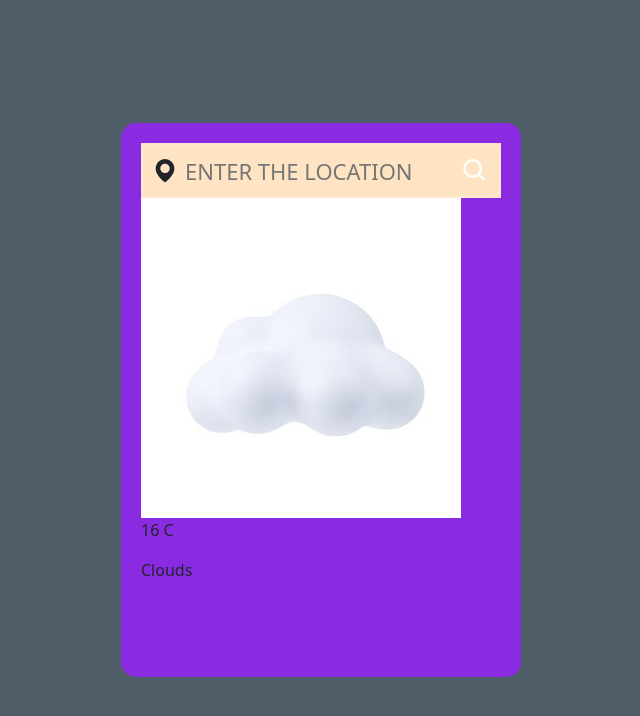
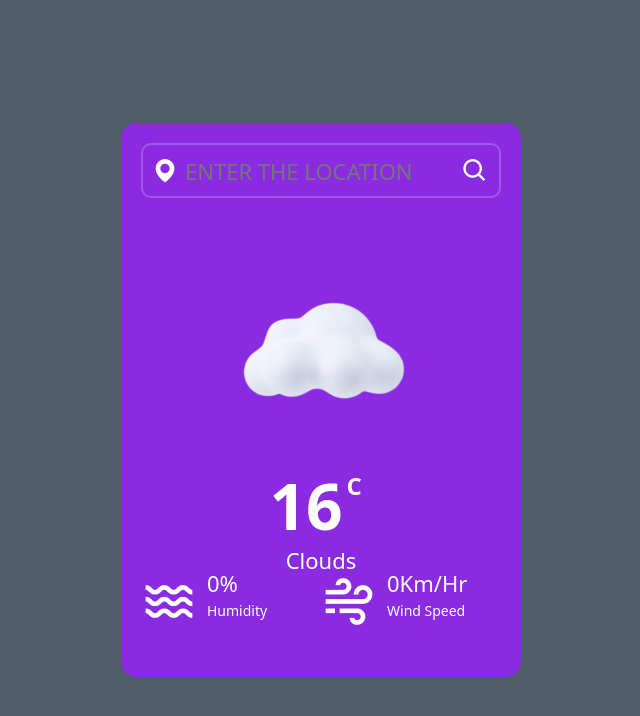
Before and after one commit to FaizAnsari04/Dynamic-Weather-App, a plain HTML site: page index.html in a window 1280 px wide. Shown: the whole page, without its empty margins (319-959 px from the left). Drawn offline with nearby package versions, Linux system fonts and the light colour scheme.

Commit message:
Main File

```diff
--- a/index.html
+++ b/index.html
@@ -33,16 +33,39 @@
 
       <div class="weather-box">
         <div class="box">
-            <div class="info-weather">
-                <div class="weather">
-                    <img src="Images/Cloud.jpg"/>
-                    <p class="temp">16 <span>C</span></p>
-                    <p class="desc">Clouds</p>
-                </div>
+          <div class="info-weather">
+            <div class="weather">
+              <img src="Images/Cloud.png" />
+              <p class="temp">16 <span>C</span></p>
+              <p class="desc">Clouds</p>
             </div>
+          </div>
         </div>
       </div>
 
+      <div class="weather-details">
+        <div class="humidity">
+          <i class="bx bx-water"></i>
+          <div class="text">
+            <div class="info-humidity">
+              <span>0%</span>
+            </div>
+            <p>Humidity</p>
+          </div>
+        </div>
+
+        <div class="wind">
+
+            <i class="bx bx-wind"></i>
+            <div class="text">
+              <div class="info-wind">
+                <span>0Km/Hr</span>
+              </div>
+              <p>Wind Speed</p>
+            </div>
+          </div>
+
+      </div>
     </div>
   </body>
 </html>
--- a/style.css
+++ b/style.css
@@ -18,13 +18,13 @@ body{
     background-color: blueviolet;
     border-radius: 15px;
     padding: 20px;
+    color:#fff;
 }
 .search-box
 {
     position:relative;
     width:100%;
     height: 55px;
-    background-color: bisque;
     display: flex;
     align-items: center;
 }
@@ -65,3 +65,62 @@ body{
     padding: 0 40px 0 5px;
     cursor: pointer;
 }
+.weather-box{
+    text-align: center;
+    margin:40px 0;
+}
+.weather-box img{
+    width:60%;
+
+}
+.weather-box .temp{
+    position:relative;
+    font-size: 64px;
+    line-height: 1;
+    font-weight: 700;
+    margin:20px 0 6px -30px;
+}
+.weather-box .temp span{
+    position: absolute;
+    font-size:24px;
+    margin-left:4px;
+
+}
+.weather-box .desc{
+    font-size:22px;
+    font-weight: 500;
+    text-transform: capitalize;
+}
+.weather-details
+{
+    position:absolute;
+    bottom:40px;
+    left:0;
+    width: 100%;
+    padding:0 20px;
+    display:flex;
+}
+.weather-details .humidity,
+.weather-details .wind
+{
+    display: flex;
+    align-items: center;
+    margin-top:30px;
+    width:50%;
+}
+.weather-details i
+{
+    font-size:56px;
+    margin-right:10px
+}
+.weather-details span{
+    display:inline-block;
+    font-size:22px;
+    font-weight: 500;
+
+}
+.weather-details p
+{
+    font-size:14px;
+    font-weight:500;
+}
```
Also changed, not shown: Images/17374.jpg (deleted), Images/1809.jpg (deleted), Images/Cloud.jpg (deleted), Images/Cloud.png (added), Images/Night.jpg (deleted), Images/Night.png (added), Images/Snow .jpg (deleted), Images/Snow.png (added), Images/Sunny.png (added), Images/mist.jpg (deleted), Images/sunny.jpg (deleted), 1 other file.
